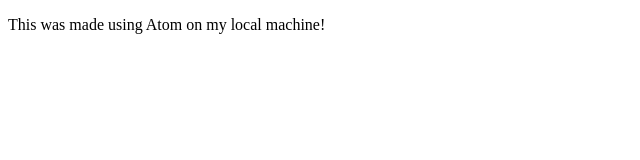
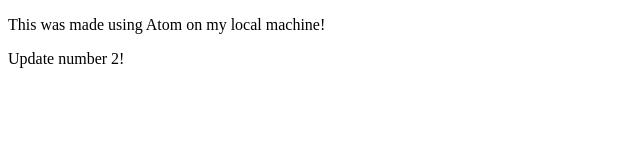
Before and after one commit to csperando/courseraTest, a plain HTML site: page site/index.html in a window 1280 px wide. Shown: the whole page, without its empty margins (0-640 px from the left). Drawn offline with Linux system fonts and the light colour scheme.

Commit message:
second update.

```diff
--- a/site/index.html
+++ b/site/index.html
@@ -8,6 +8,7 @@
 
 <body>
 <p>This was made using Atom on my local machine!</p>
+<p>Update number 2!</p>
 </body>
 
 </html>
```
